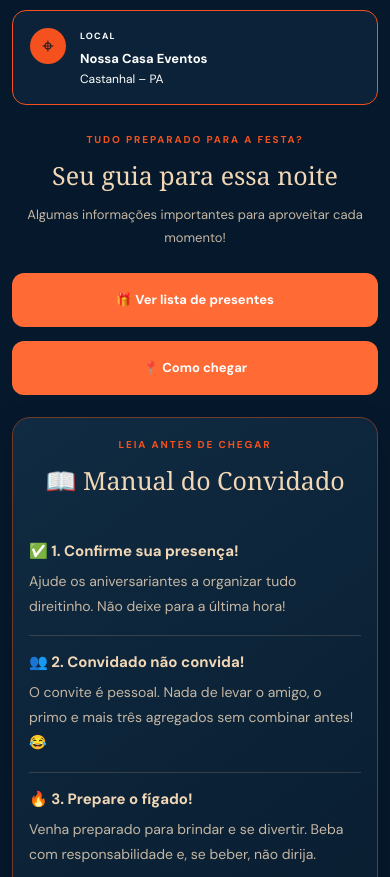
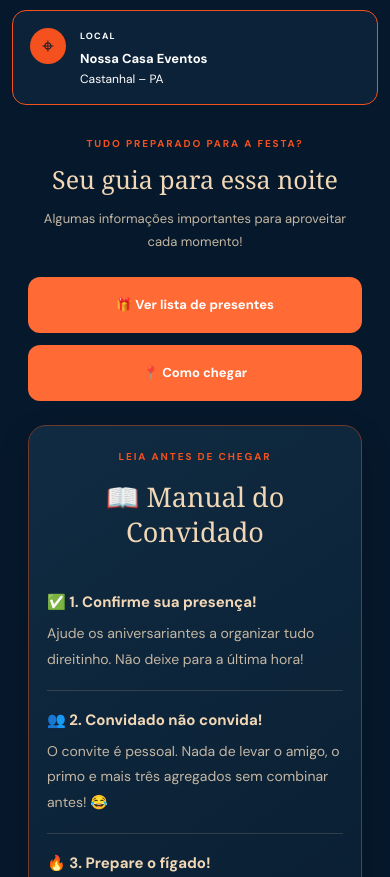
Before and after one commit to pedrocostaviana/aniversario-pedro-lena, a plain HTML site: page index.html in a window 390 px wide. Shown: the part 480-1357 px from the top of the page. Drawn offline with nearby package versions, Linux system fonts and the light colour scheme.

Commit message:
Update styles.css

```diff
--- a/styles.css
+++ b/styles.css
@@ -204,3 +204,50 @@ footer span { color: var(--accent); padding-left: 5px; }
     padding: 20px 16px;
   }
 }
+/* Ajustes finais para telas pequenas */
+@media (max-width: 600px) {
+  .extras-section {
+    margin-top: 32px;
+    margin-bottom: 32px;
+    padding-left: 16px;
+    padding-right: 16px;
+  }
+
+  .extras-buttons {
+    display: grid;
+    grid-template-columns: 1fr;
+    gap: 12px;
+    margin: 24px 0;
+  }
+
+  .extras-buttons .primary-button {
+    min-height: 56px;
+    border-radius: 12px;
+    box-sizing: border-box;
+  }
+
+  .manual-card {
+    margin-top: 24px;
+    padding: 24px 18px;
+    overflow-wrap: anywhere;
+  }
+
+  .manual-card h2 {
+    font-size: 27px;
+    line-height: 1.3;
+    margin-top: 16px;
+    margin-bottom: 24px;
+  }
+
+  .manual-item {
+    padding: 18px 0;
+  }
+
+  .manual-item h3 {
+    line-height: 1.5;
+  }
+
+  .manual-item p {
+    line-height: 1.8;
+  }
+}
```
